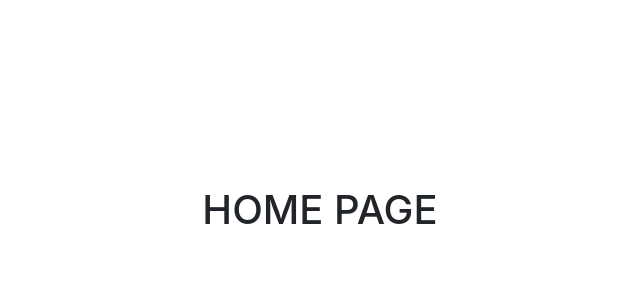
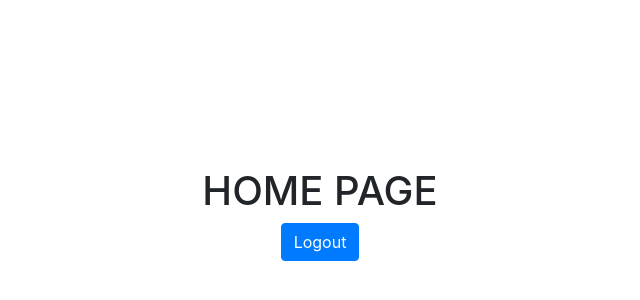
Before and after one commit to declansullivan/friendtrip, a React (Create React App) app in the folder client/: page /home in a window 1280 px wide. Shown: the part 186-486 px from the top of the page, without its empty margins (320-960 px from the left). Built offline with nearby package versions, Linux system fonts and the light colour scheme.

Commit message:
add logout button to the homepage

```diff
--- a/client/src/routes/Home.js
+++ b/client/src/routes/Home.js
@@ -1,18 +1,21 @@
 import React, { Component } from "react";
+import { Button } from "react-bootstrap";
 
 class Home extends Component {
     constructor(props) {
         super(props);
     }
 
-    signIn = event => {
-
+    logOut = () => {
+        this.props.history.push('/');
+        localStorage.clear();
     }
 
     render() {
         return (
             <div class="centerdiv">
                 <h1> HOME PAGE </h1>
+                <Button variant="primary" onClick={this.logOut}>Logout</Button>
             </div>
         )
     }
```
